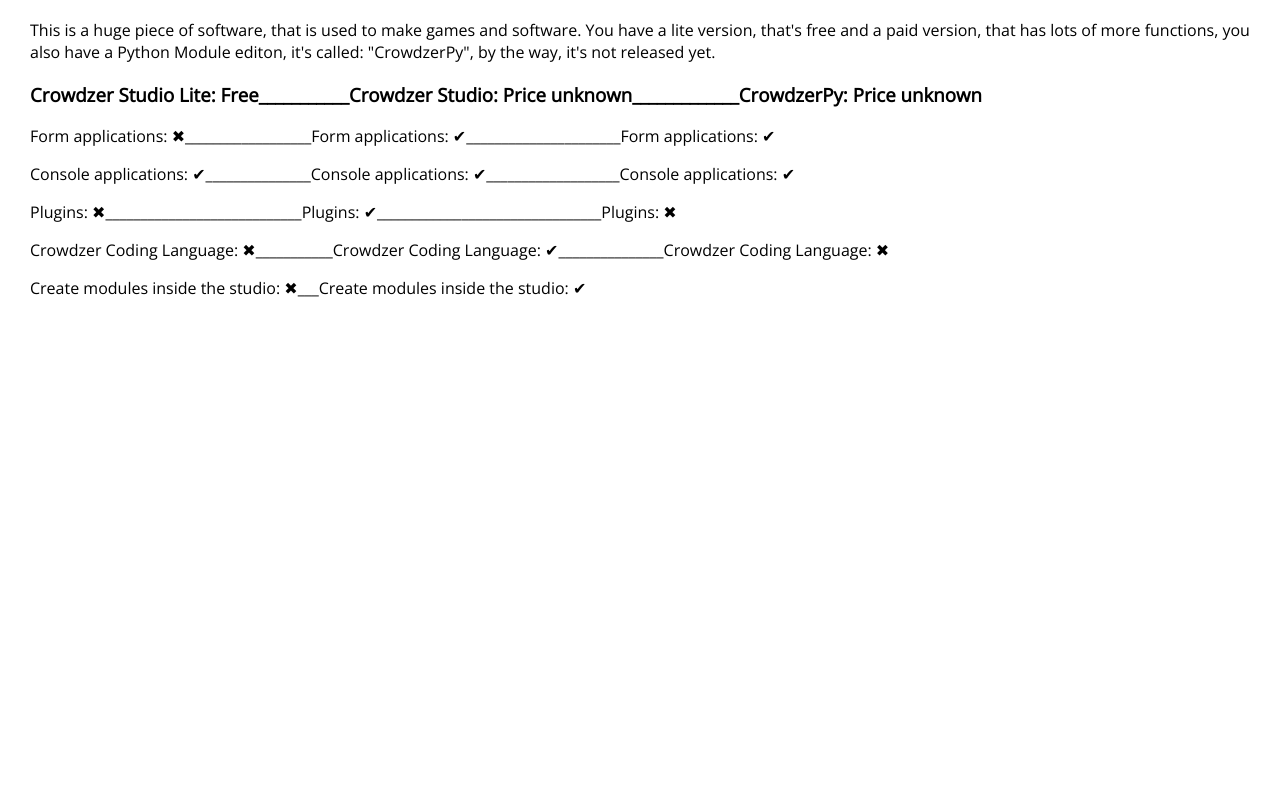
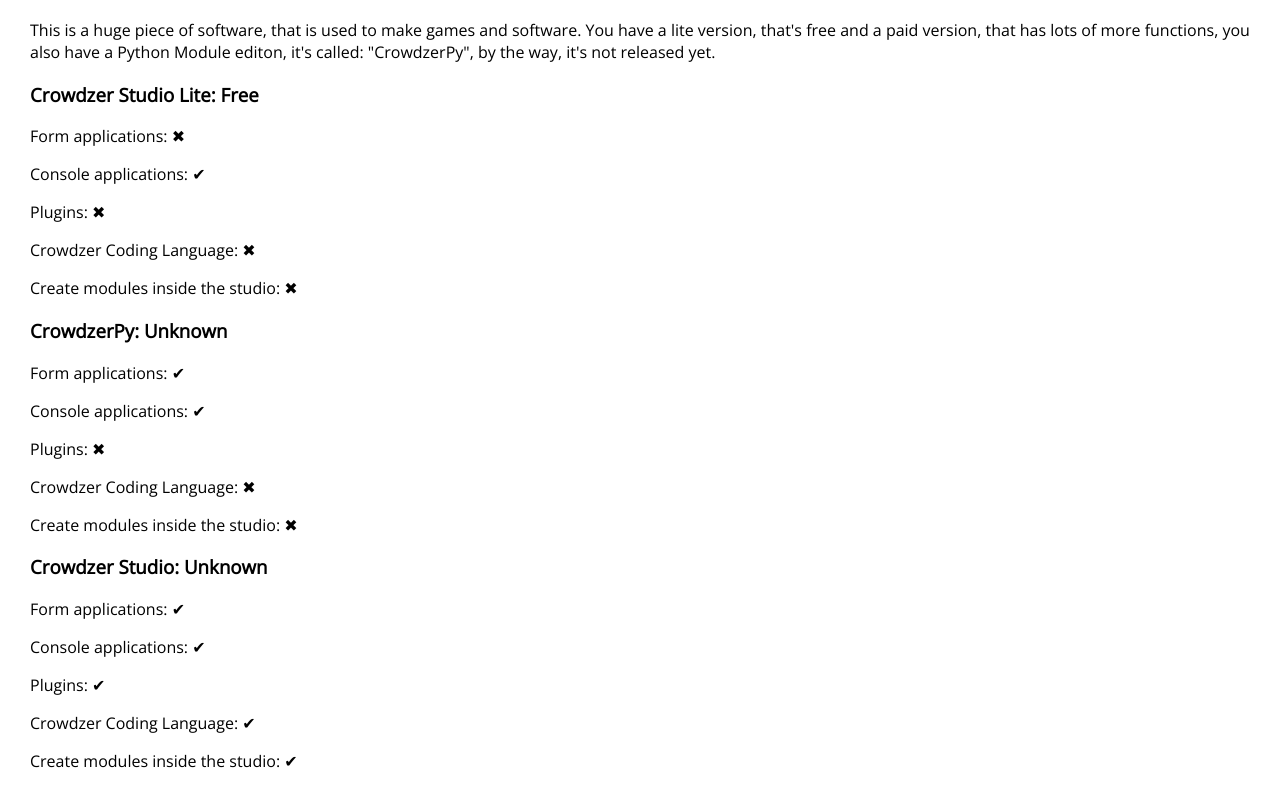
Before and after one commit to BeGamess/crowdzer, a plain HTML site: page studio.html in a window 1280 px wide. Shown: the part 684-1490 px from the top of the page. Before the commit the page ends 1029 px from the top, so only its background shows below. Drawn offline with nearby package versions, Linux system fonts and the light colour scheme.

Commit message:
Update studio.html

```diff
--- a/studio.html
+++ b/studio.html
@@ -35,12 +35,24 @@
             <p>This is a huge piece of software, that is used to make games and software. You have a lite version, that's free and a
                 paid version, that has lots of more functions, you also have a Python Module editon, it's called: "CrowdzerPy",
             by the way, it's not released yet.</p>
-            <h3>Crowdzer Studio Lite: Free___________Crowdzer Studio: Price unknown_____________CrowdzerPy: Price unknown</h3>
-            <p>Form applications: ✖__________________Form applications: ✔______________________Form applications: ✔</p>
-            <p>Console applications: ✔_______________Console applications: ✔___________________Console applications: ✔</p>
-            <p>Plugins: ✖____________________________Plugins: ✔________________________________Plugins: ✖</p>
-            <p>Crowdzer Coding Language: ✖___________Crowdzer Coding Language: ✔_______________Crowdzer Coding Language: ✖</p>
-            <p>Create modules inside the studio: ✖___Create modules inside the studio: ✔</p>
+            <h3>Crowdzer Studio Lite: Free</h3>
+            <p>Form applications: ✖</p>
+            <p>Console applications: ✔</p>
+            <p>Plugins: ✖</p>
+            <p>Crowdzer Coding Language: ✖</p>
+            <p>Create modules inside the studio: ✖</p>
+            <h3>CrowdzerPy: Unknown</h3>
+            <p>Form applications: ✔</p>
+            <p>Console applications: ✔</p>
+            <p>Plugins: ✖</p>
+            <p>Crowdzer Coding Language: ✖</p>
+            <p>Create modules inside the studio: ✖</p>
+            <h3>Crowdzer Studio: Unknown</h3>
+            <p>Form applications: ✔</p>
+            <p>Console applications: ✔</p>
+            <p>Plugins: ✔</p>
+            <p>Crowdzer Coding Language: ✔</p>
+            <p>Create modules inside the studio: ✔</p>
         </div>
     </body>
 </html>
```
